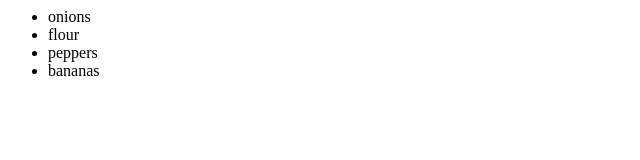
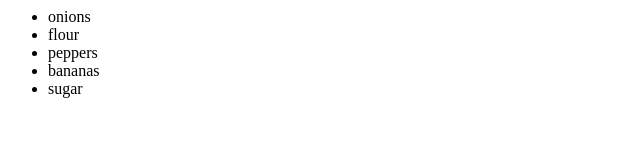
Before and after one commit to BenZak/GitHub-Demo, a plain HTML site: page index.html in a window 1280 px wide. Shown: the full height of the page, 0-640 px from the left. Drawn offline with Linux system fonts and the light colour scheme.

Commit message:
added sugar

```diff
--- a/index.html
+++ b/index.html
@@ -13,6 +13,9 @@
 		<li>
 			bananas
 		</li>
+		<li>
+			sugar
+		</li>
 
 	</ul>
 	<body>
```
